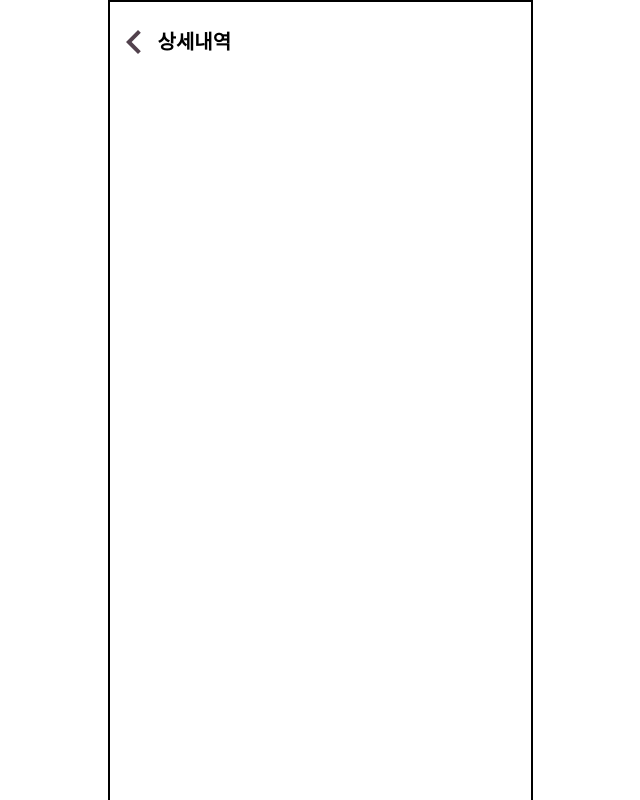
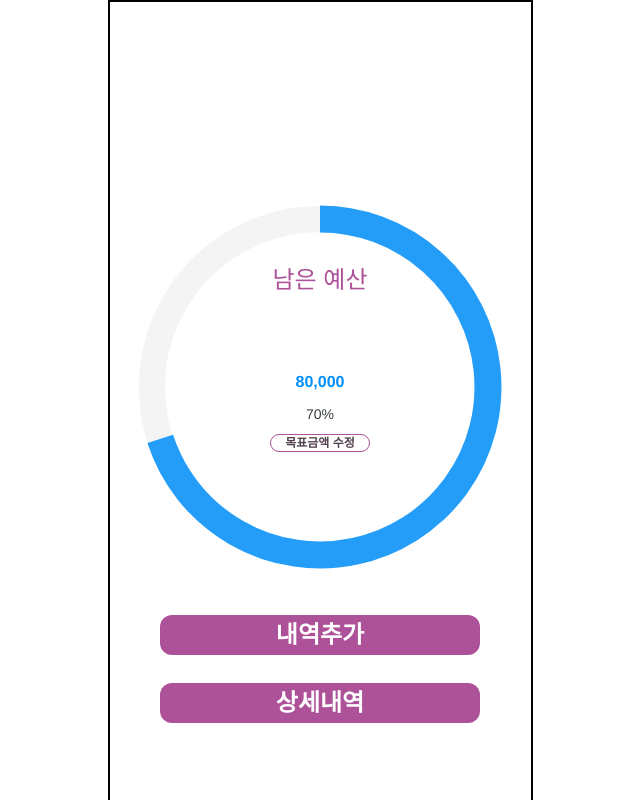
Before and after one commit to haglass/MoneyBook, a React (Create React App) app: page / in a window 1280 px wide. Shown: the top 800 px of the page, without its empty margins (320-960 px from the left). Built offline with nearby package versions, Linux system fonts and the light colour scheme.

Commit message:
메인 페이지 작업중

```diff
--- a/package.json
+++ b/package.json
@@ -10,11 +10,15 @@
     "@fortawesome/free-solid-svg-icons": "^6.3.0",
     "@fortawesome/react-fontawesome": "^0.2.0",
     "@hookform/resolvers": "^2.9.11",
+    "@nivo/core": "^0.80.0",
     "@testing-library/jest-dom": "^5.16.5",
     "@testing-library/react": "^13.4.0",
     "@testing-library/user-event": "^13.5.0",
+    "apexcharts": "^3.37.0",
     "axios": "^1.3.2",
     "react": "^18.2.0",
+    "react-apexcharts": "^1.4.0",
+    "react-calendar": "^4.0.0",
     "react-dom": "^18.2.0",
     "react-hook-form": "^7.43.1",
     "react-icons": "^4.7.1",
@@ -22,6 +26,7 @@
     "react-router-dom": "^6.8.1",
     "react-scripts": "5.0.1",
     "styled-components": "^5.3.6",
+    "swiper": "^9.0.5",
     "web-vitals": "^2.1.4",
     "yup": "^1.0.0"
   },
--- a/src/pages/chart/ChartCate.js
+++ b/src/pages/chart/ChartCate.js
@@ -1,9 +1,68 @@
-import React from 'react'
+import React from "react";
+import ReactApexChart from "react-apexcharts";
+const ChartCate = () => {
+  const donutData = {
+    series: [50, 40, 30, 10, 0],
+    options: {
+      chart: {
+        type: "donut",
+      },
+      legend: {
+        position: "bottom",
+      },
+      responsive: [
+        {
+          breakpoint: 480,
+        },
+      ],
+      plotOptions: {
+        pie: {
+          donut: {
+            // hollow: {
+            //   margin: 15,
+            //   size: '70%',
+            //   image: '../../css/images/a-icon.jpg',
+            //   imageWidth: 64,
+            //   imageHeight: 64,
+            //   imageClipped: false
+            // },
+            labels: {
+              show: true,
+              total: {
+                showAlways: true,
+                show: true,
+                label: "ALARM",
+                fontSize: "12px",
+                color: "red",
+              },
+              value: {
+                fontSize: "22px",
+                show: true,
+                color: "blue",
+              },
+            },
+          },
+        },
+      },
+      labels: ["침입", "배회", "쓰러짐", "화재", "안전모"],
+      title: {
+        text: "이벤트별 통계",
+        align: "center",
+      },
+    },
+  };
+  return (
+    <div>
+      <div id="chart">
+        <ReactApexChart
+          options={donutData.options}
+          series={donutData.series}
+          type="donut"
+          width="500"
+        />
+      </div>
+    </div>
+  );
+};
 
-const ChartCate = () => {
-  return (
-    <div>ChartCate</div>
-  )
-}
-
-export default ChartCate
+export default ChartCate;
--- a/src/pages/chart/ChartMonth.js
+++ b/src/pages/chart/ChartMonth.js
@@ -1,9 +1,11 @@
-import React from 'react'
+import React from "react";
 
 const ChartMonth = () => {
   return (
-    <div>ChartMonth</div>
-  )
-}
+    <div>
 
-export default ChartMonth
+    </div>
+  );
+};
+
+export default ChartMonth;
--- a/src/pages/main/Main.js
+++ b/src/pages/main/Main.js
@@ -1,26 +1,59 @@
 import React from "react";
-import { Link } from "react-router-dom";
-import { MdOutlineKeyboardArrowLeft } from "react-icons/md";
+
+// tailwind 적용
 import tw from "tailwind-styled-components";
+
+// Chart import
+import MainChart from "./MainChart";
 
 const Main = () => {
   return (
-    <>
-      <Header>
-        <Link to={"/"}>
-          <MdOutlineKeyboardArrowLeft className="text-sub text-5xl font-bold" />
-        </Link>
-        <h1 className="text-xl font-bold">상세내역</h1>
-      </Header>
-    </>
+    <div>
+      <MainSpan>남은 예산</MainSpan>
+      <div className="flex flex-col justify-center items-center mt-40">
+        <MainEdit>목표금액 수정</MainEdit>
+        <MainChart />
+        <div className="flex flex-col gap-7">
+          <MainBt>내역추가</MainBt>
+          <MainBt>상세내역</MainBt>
+        </div>
+      </div>
+    </div>
   );
 };
 
-const Header = tw.div`
-flex
-items-center
-w-full
-h-20
+const MainSpan = tw.span`
+absolute
+font-medium
+text-main
+text-[24px]
+mt-[100px]
+ml-[163px]
 `;
 
+const MainEdit = tw.button`
+absolute
+border
+border-main
+text-sub
+w-[100px]
+h-[18px]
+rounded-full
+text-xs
+font-bold
+`;
+
+const MainBt = tw.button`
+bg-main
+text-white
+text-2xl
+font-bold
+py-2
+px-4
+rounded-xl
+w-80
+h-10
+leading-6
+
+`;
 export default Main;
--- /dev/null
+++ b/src/pages/main/MainChart.js
@@ -0,0 +1,38 @@
+import React from "react";
+import ApexCharts from "react-apexcharts";
+
+const MainChart = () => {
+  const chart = {
+    series: [70],
+    options: {
+      chart: {
+        height: 450,
+        width: 450,
+        type: "radialBar",
+      },
+      plotOptions: {
+        radialBar: {
+          hollow: {
+            size: "70%",
+          },
+        },
+      },
+      labels: ["80,000"],
+    },
+  };
+  return (
+    <>
+      <div id="chart">
+        <ApexCharts
+          options={chart.options}
+          series={chart.series}
+          type="radialBar"
+          height={450}
+          width={450}
+        />
+      </div>
+    </>
+  );
+};
+
+export default MainChart;
```
Also changed, not shown: 1 other file (tests, documents, lock files or other folders).
